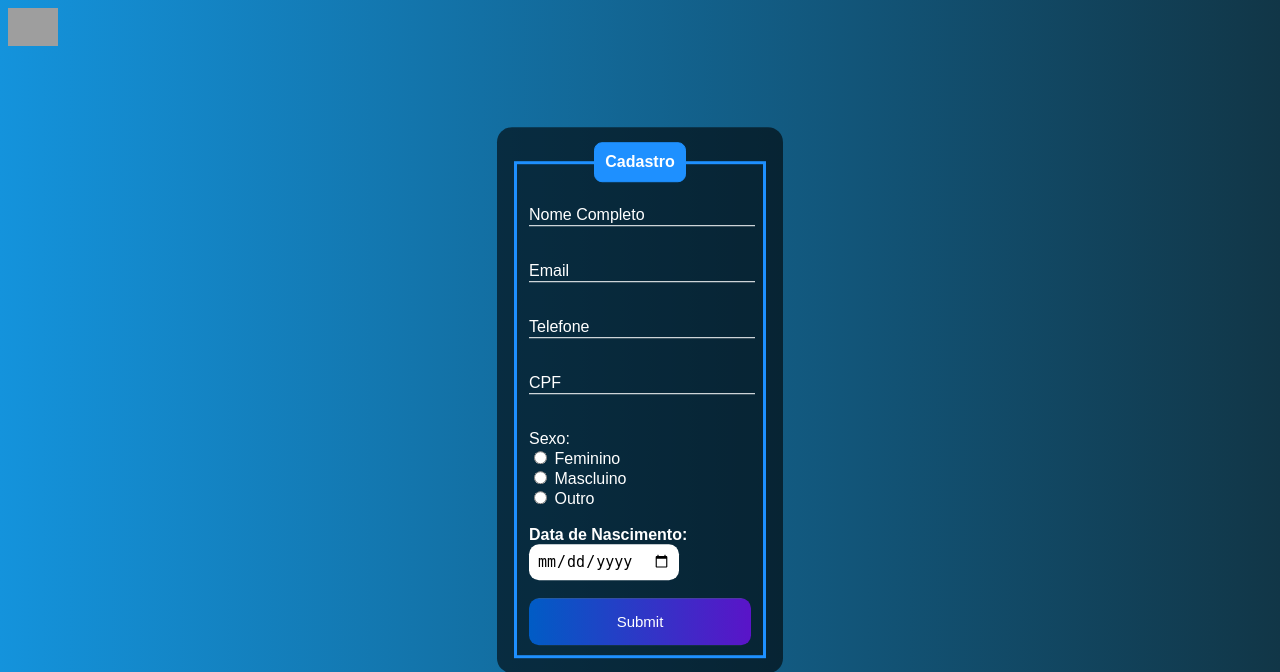
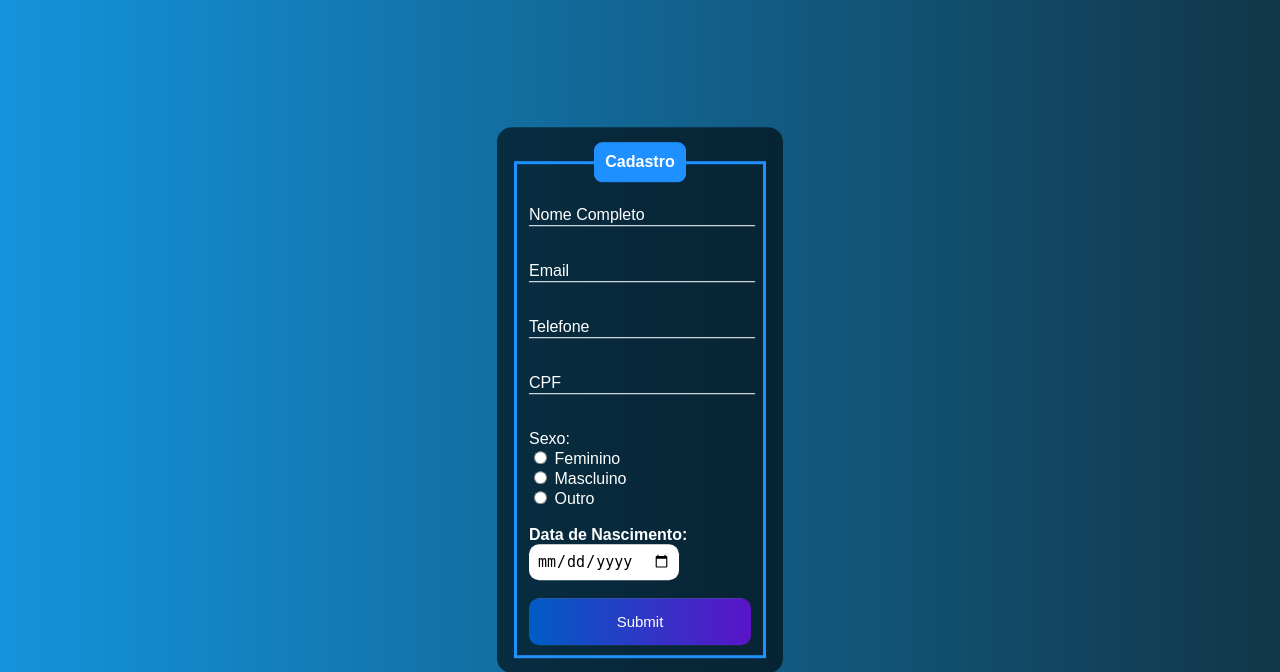
Before and after one commit to daniboyr/Teste-Wevo, a PHP site: page /cadastro.php in a window 1280 px wide. Shown: the top 672 px of the page. Run offline with PHP 8.4, Linux system fonts and the light colour scheme; grey boxes are pictures that could not be loaded.

Commit message:
Atividade 1

```diff
--- a/cadastro.php
+++ b/cadastro.php
@@ -126,7 +126,6 @@
     </style>
 </head>
 <body>
-<img  width="50px" src = "https://conteudo-site.wevo.io/wp-content/uploads/2021/11/wevo-a-jitterbit-company-01.png"/>
     <div class="box">
         <form action="cadastro.php" method="POST">
             <fieldset>
```
